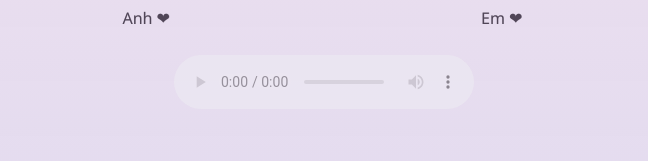
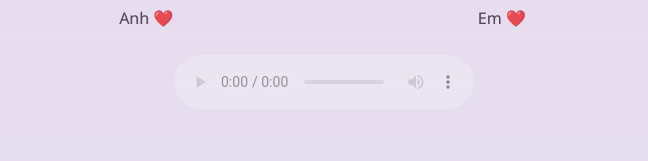
Before and after one commit to tuyentrang/tuyentrang.github.io, a plain HTML site: page index.html in a window 1280 px wide. Shown: the part 477-638 px from the top of the page, 316-964 px from the left. Drawn offline with Linux system fonts and the light colour scheme.

Commit message:
Update index.html

```diff
--- a/index.html
+++ b/index.html
@@ -23,14 +23,14 @@
             <div id="info">
                   <div class="one">
                         <img src="img/main.JPG" class="avt">
-                        <p>Anh ❤</p>
+                        <p>Anh ❤️</p>
                   </div>
                   <div id="heart">
                         ❤<anni>...</anni>
                   </div>
                   <div class="two">
                         <img src="img/main2.JPG" class="avt">
-                        <p>Em ❤</p>
+                        <p>Em ❤️</p>
                   </div>
             </div>
 
```
